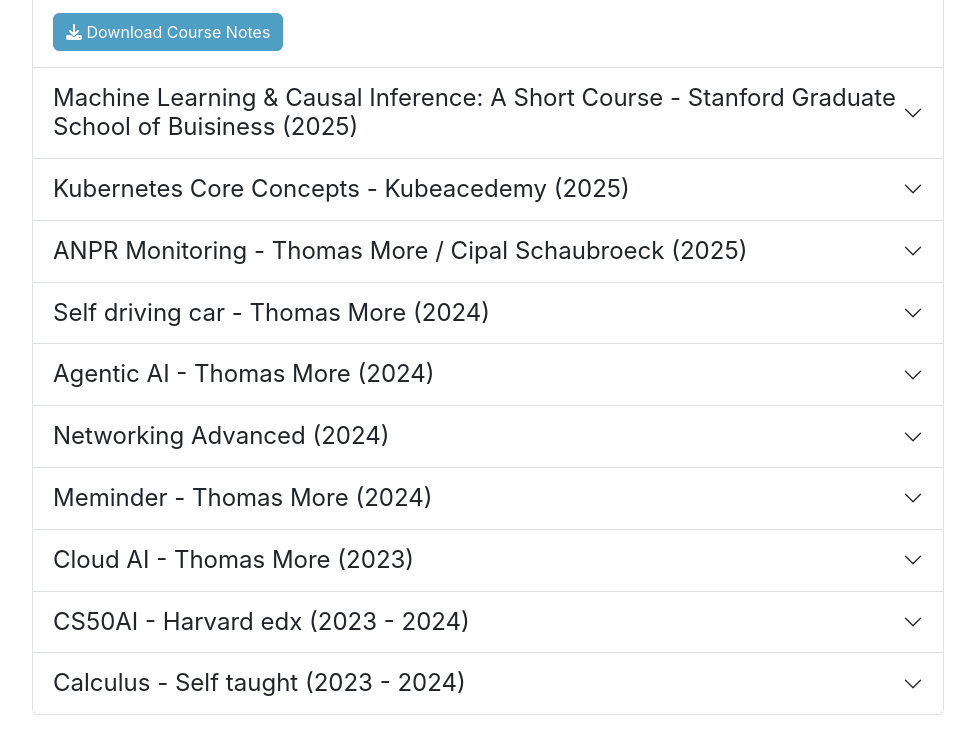
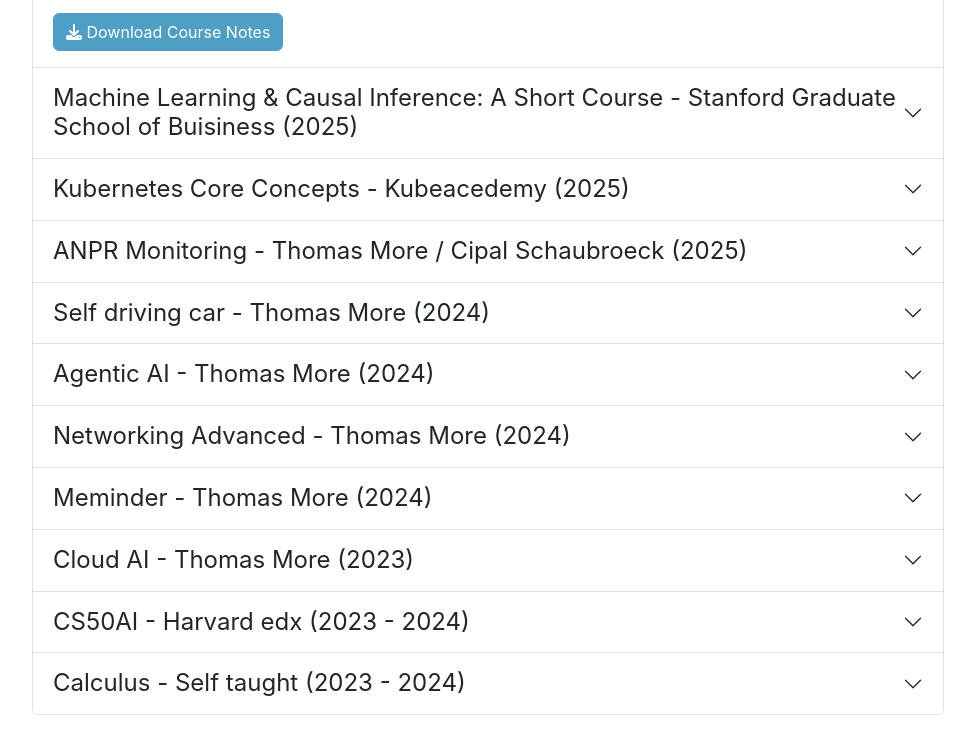
Before and after one commit to Jeffreystynen/Jeffreystynen.github.io, a plain HTML site: page index.html in a window 1280 px wide. Shown: the part 3361-4115 px from the top of the page, without its empty margins (288-1263 px from the left). Drawn offline with nearby package versions, Linux system fonts and the light colour scheme; a web font is replaced by a local one.

Commit message:
Formatting issue

```diff
--- a/index.html
+++ b/index.html
@@ -491,7 +491,7 @@
                   <div class="accordion-item">
                     <h2 class="accordion-header" id="headingNetworking">
                       <button class="accordion-button collapsed" type="button" data-bs-toggle="collapse" data-bs-target="#collapseNetworking" aria-expanded="false" aria-controls="collapseNetworking">
-                        Networking Advanced (2024)
+                        Networking Advanced - Thomas More (2024)
                       </button>
                     </h2>
                     <div id="collapseNetworking" class="accordion-collapse collapse" aria-labelledby="headingNetworking" data-bs-parent="#projectsAccordion">
```
